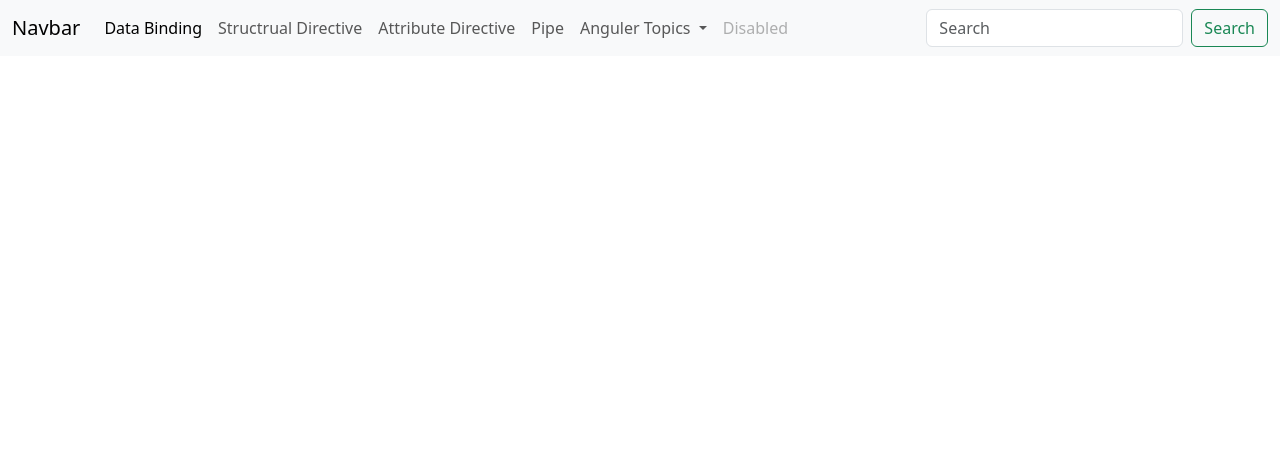
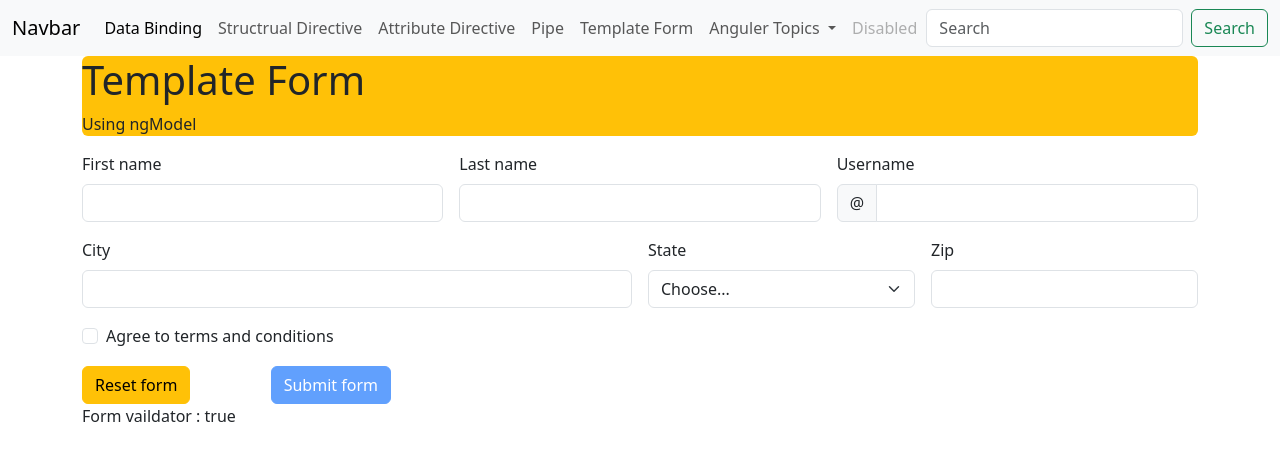
Before and after one commit to pankaj182007/angularBasics, an Angular app: page /templateForm in a window 1280 px wide. Before the commit this address led to /. Shown: the top 460 px of the page. Built offline with nearby package versions, Linux system fonts and the light colour scheme.

Commit message:
template form and vaildation

```diff
--- a/src/app/app.component.html
+++ b/src/app/app.component.html
@@ -29,6 +29,10 @@
         <li class="nav-item">
           <a class="nav-link" routerLink="pipe">Pipe</a>
         </li>
+        <li class="nav-item">
+          <a class="nav-link" routerLink="templateForm">Template Form</a>
+        </li>
+
         <li class="nav-item dropdown">
           <a class="nav-link dropdown-toggle" id="navbarDropdown" role="button" data-bs-toggle="dropdown" aria-expanded="true">
             Anguler Topics
@@ -38,6 +42,7 @@
             <li><a class="dropdown-item" routerLink="structrualDirective">Structrual Directive</a></li>
             <li><a class="dropdown-item" routerLink="attributeDirective">Attribute Directive</a></li>
             <li><a class="dropdown-item" routerLink="pipe">Pipe</a></li>
+            <li><a class="dropdown-item" routerLink="templateForm">Template Form</a></li>
 
           </ul>
         </li>
--- a/src/app/app.routes.ts
+++ b/src/app/app.routes.ts
@@ -4,6 +4,7 @@ import { StructrualDirectiveComponent } from './components/directives/structrual
 import { AttributeDirectiveComponent } from './components/directives/attribute-directive/attribute-directive.component';
 import { GetApiComponent } from './components/get-api/get-api.component';
 import { PipeComponent } from './components/pipe/pipe.component';
+import { TemplateFormsComponent } from './components/template-forms/template-forms.component';
 
 export const routes: Routes = [
 
@@ -11,6 +12,8 @@ export const routes: Routes = [
     {path: "structrualDirective",component :StructrualDirectiveComponent},
     {path: "attributeDirective",component :AttributeDirectiveComponent},
     {path: "getApiCall",component :GetApiComponent},
-    {path: "pipe",component :PipeComponent}
+    {path: "pipe",component :PipeComponent},
+    {path: "templateForm",component:TemplateFormsComponent}
+
 
 ];
--- /dev/null
+++ b/src/app/components/template-forms/template-forms.component.html
@@ -0,0 +1,87 @@
+<div class=" bg-warning rounded">
+     <h1>Template Form</h1>
+    <p>Using ngModel</p></div>
+
+<form class="row g-3 needs-validation" novalidate #form="ngForm">
+    <div class="col-md-4">
+      <label for="validationCustom01" class="form-label" >First name</label>
+      <input type="text" class="form-control" id="validationCustom01"  value="Mark" required minlength="3" name="firstName" #fname="ngModel" [(ngModel)]="student.firstName">
+      <div class="text-danger">
+      @if (fname.touched&&fname.errors?.['required']) {
+          <span>This is required</span>
+      }@else if (fname.touched&&fname.errors?.['minlength']) {
+            <span>First name shoutd not be less than 3 letter</span>
+      }
+      </div>
+
+    </div>
+    <div class="col-md-4">
+      <label for="validationCustom02" class="form-label" >Last name</label>
+      <input type="text" class="form-control" id="validationCustom02" value="Otto" required name="lastName" [(ngModel)]="student.lastName">
+      <div class="valid-feedback">
+        Looks good!
+      </div>
+    </div>
+    <div class="col-md-4">
+      <label for="validationCustomUsername" class="form-label" >Username</label>
+      <div class="input-group has-validation">
+        <span class="input-group-text" id="inputGroupPrepend">&#64;</span>
+        <input type="text" class="form-control" id="validationCustomUsername" aria-describedby="inputGroupPrepend" required name="username" [(ngModel)]="student.username">
+        <div class="invalid-feedback">
+          Please choose a username.
+        </div>
+      </div>
+    </div>
+    <div class="col-md-6">
+      <label for="validationCustom03" class="form-label" >City</label>
+      <input type="text" class="form-control" id="validationCustom03" required name="city" [(ngModel)]="student.city">
+      <div class="invalid-feedback">
+        Please provide a valid city.
+      </div>
+    </div>
+    <div class="col-md-3">
+      <label for="validationCustom04" class="form-label" >State</label>
+      <select class="form-select" id="validationCustom04" required name="state" [(ngModel)]="student.state">
+        <option selected disabled value="">Choose...</option>
+        <option value="Maharashtra">Maharashtra</option>
+        <option value="Goa"Goa>Goa</option>
+        <option value="Panjab">panjab</option>
+        <option value="Uttar Pradesh">Uttar Pradesh</option>
+        <option value="Bihar">Bihar</option>
+      </select>
+      <div class="invalid-feedback">
+        Please select a valid state.
+      </div>
+    </div>
+    <div class="col-md-3">
+      <label for="validationCustom05" class="form-label" >Zip</label>
+      <input type="text" class="form-control" id="validationCustom05" required name="zip" [(ngModel)]="student.zip">
+      <div class="invalid-feedback">
+        Please provide a valid zip.
+      </div>
+    </div>
+    <div class="col-12">
+      <div class="form-check">
+        <input class="form-check-input" type="checkbox" value="" id="invalidCheck" required name="isTermAscepted" [(ngModel)]="student.isTermAscepted">
+        <label class="form-check-label" for="invalidCheck">
+          Agree to terms and conditions
+        </label>
+        <div class="invalid-feedback">
+          You must agree before submitting.
+        </div>
+      </div>
+    </div>
+    <div class="col-md-2">
+        <button class="btn btn-warning"  type="button" (click)="reset()">Reset form</button>
+    </div>
+    <div class="col-md-2">
+      <button class="btn btn-primary" [disabled]="form.invalid" type="submit"(click)="onSubmit()">Submit form</button>
+    </div>
+  </form>
+
+  Form vaildator :  {{form.invalid}}
+
+@if(resultObj){
+  <div class="m-2 p-2 bg-warning rounded">{{resultObj|json}}</div>
+
+}
--- /dev/null
+++ b/src/app/components/template-forms/template-forms.component.ts
@@ -0,0 +1,43 @@
+import { JsonPipe } from '@angular/common';
+import { Component } from '@angular/core';
+import { FormsModule } from '@angular/forms';
+
+@Component({
+  selector: 'app-template-forms',
+  standalone: true,
+  imports: [FormsModule,JsonPipe],
+  templateUrl: './template-forms.component.html',
+  styleUrl: './template-forms.component.css'
+})
+export class TemplateFormsComponent {
+  student:any={
+    firstName:"",
+    lastName:"",
+    usreNmae:"",
+    city:"",
+    state:"",
+    zip:"",
+    isTermAscepted:false
+
+  }
+
+  resultObj:any;
+required: any;
+
+  onSubmit(){
+    this.resultObj=this.student;
+  }
+
+  reset(){
+    this.student={
+      firstName:"",
+      lastName:"",
+      usreNmae:"",
+      city:"",
+      state:"",
+      zip:"",
+      isTermAscepted:false
+  }
+
+}
+}
```
Also changed, not shown: src/app/components/template-forms/template-forms.component.css (added), 1 other file (tests, documents, lock files or other folders).
